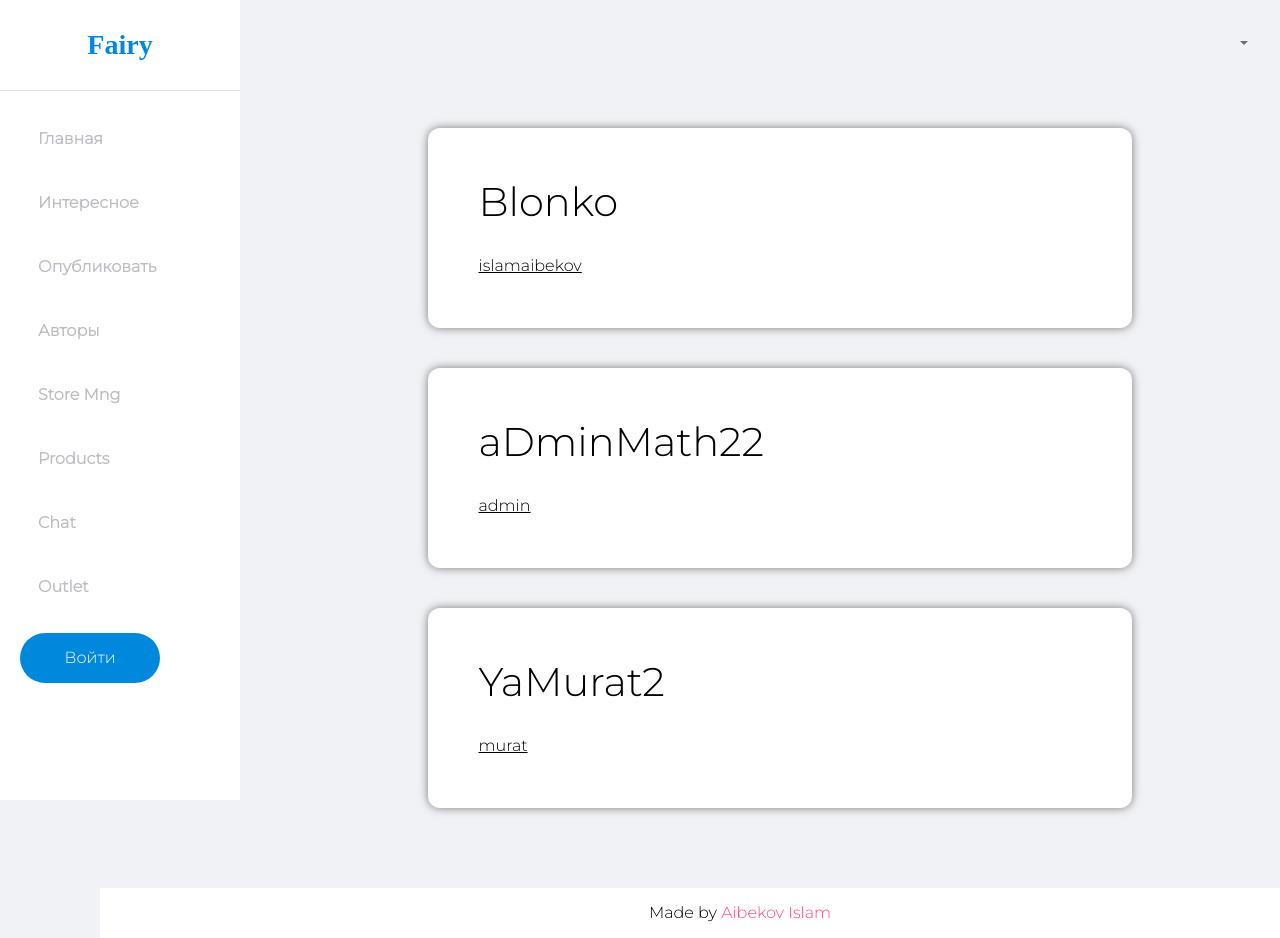
After one commit to aibekovislam/Fairy, a Django app: page /authors/ in a window 1280 px wide. The commit adds this page. Run offline with Django 3.2, Linux system fonts and the light colour scheme; data comes from the database, SQL or seed files in the repository; both versions use the stored data as it was after the commit; some web fonts are replaced.

Commit message:
added authors

```diff
--- a/core/static/style.css
+++ b/core/static/style.css
@@ -233,7 +233,9 @@ body{
   color: #04639e;
 }
 
-
+.public-text{
+  color: #000000;
+}
 
 .main-public{
   display: flex;
--- /dev/null
+++ b/core/templates/authors.html
@@ -0,0 +1,12 @@
+{% extends 'base.html' %}
+
+{% block content %}
+    {% for author in authors %}
+                    <div class="main-public">
+                        <div class="main-public2">
+                            <h1 class="public-zago">{{ author.nik }}</h1>
+                            <a href="{% url 'author' author.id %}" class="public-text">{{ author.user.username }}</a>
+                        </div>
+                    </div>
+                {% endfor %}
+{% endblock content %}
--- a/core/templates/base.html
+++ b/core/templates/base.html
@@ -27,10 +27,8 @@
                             class="fas fa-project-diagram me-2"></i>Интересное</a>
                     <a href="{% url 'publish' %}" class="list-group-item list-group-item-action bg-transparent second-text fw-bold"><i
                             class="fas fa-chart-line me-2"></i>Опубликовать</a>
-                {% for authors in author %}
-                    <a href="{% url 'authors' authors.id %}" class="list-group-item list-group-item-action bg-transparent second-text fw-bold"><i
+                    <a href="{% url 'authors' %}" class="list-group-item list-group-item-action bg-transparent second-text fw-bold"><i
                             class="fas fa-paperclip me-2"></i>Авторы</a>
-                {% endfor %}
                     <a href="#" class="list-group-item list-group-item-action bg-transparent second-text fw-bold"><i
                             class="fas fa-shopping-cart me-2"></i>Store Mng</a>
                     <a href="#" class="list-group-item list-group-item-action bg-transparent second-text fw-bold"><i
@@ -44,13 +42,15 @@
                     {% if not request.user.is_authenticated %}<button class="btn-custom"><a href="{% url 'sign-in' %}">Войти</a></button>{% endif %}
                 </div>
             </div>
+
+
         <!-- /#sidebar-wrapper -->
 
         <!-- Page Content -->
         <div id="page-content-wrapper">
             <nav class="navbar navbar-expand-lg navbar-light bg-transparent py-4 px-4">
                 <div class="d-flex align-items-right">
-                    <h1 class="zago-custom">Главная</h1>
+                    <h1 class="zago-custom"></h1>
                 </div>
                 <button class="navbar-toggler" type="button" data-bs-toggle="collapse"
                     data-bs-target="#navbarSupportedContent" aria-controls="navbarSupportedContent"
--- a/core/views.py
+++ b/core/views.py
@@ -105,3 +105,8 @@ def author(request, pk):
         "user": author.user
     }
     return render(request, "author_page.html", context)
+
+
+def authors(request):
+    authors = Author.objects.all()
+    return render(request, "authors.html", {"authors": authors})
--- a/fairies/urls.py
+++ b/fairies/urls.py
@@ -14,5 +14,6 @@ urlpatterns = [
     path('add-like/<int:pk>/', add_like, name="add_like"),
     path('dislike/<int:pk>/', add_dislike, name="add_dislike"),
     path('publish/', publish, name="publish"),
-    path('author/<int:pk>/', author, name="author")
+    path('author/<int:pk>/', author, name="author"),
+    path("authors/", authors, name="authors")
 ]+ static(settings.STATIC_URL, document_root=settings.STATIC_ROOT)
```
Also changed, not shown: db.sqlite3. Lines whose indentation alone changed are shown as unchanged.
